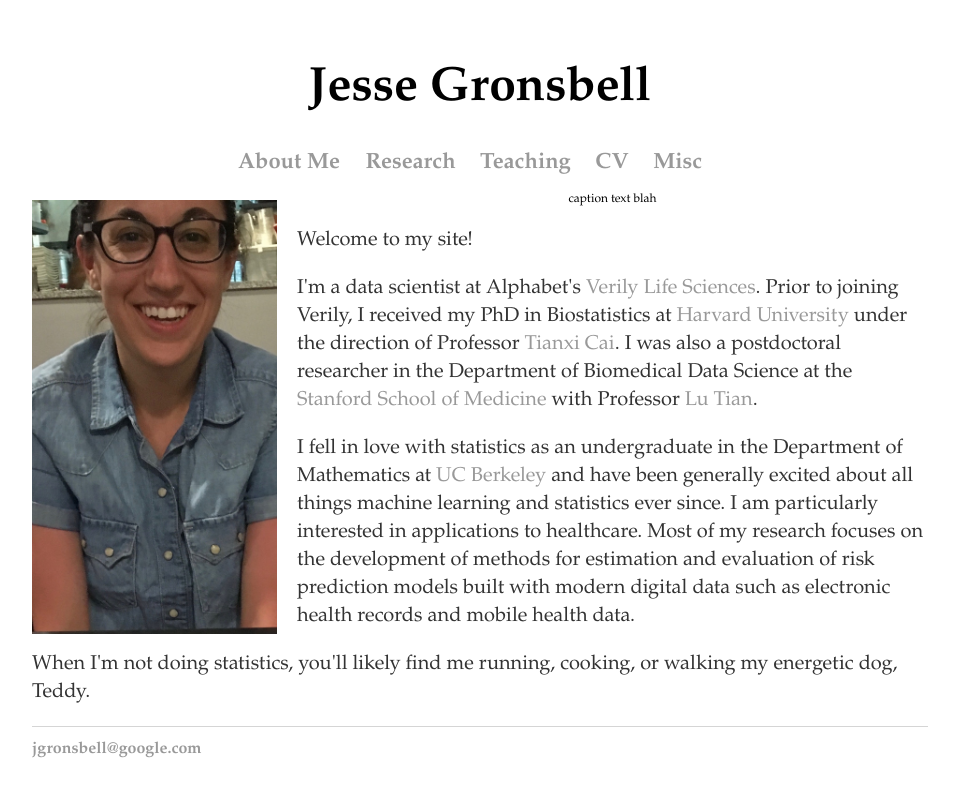
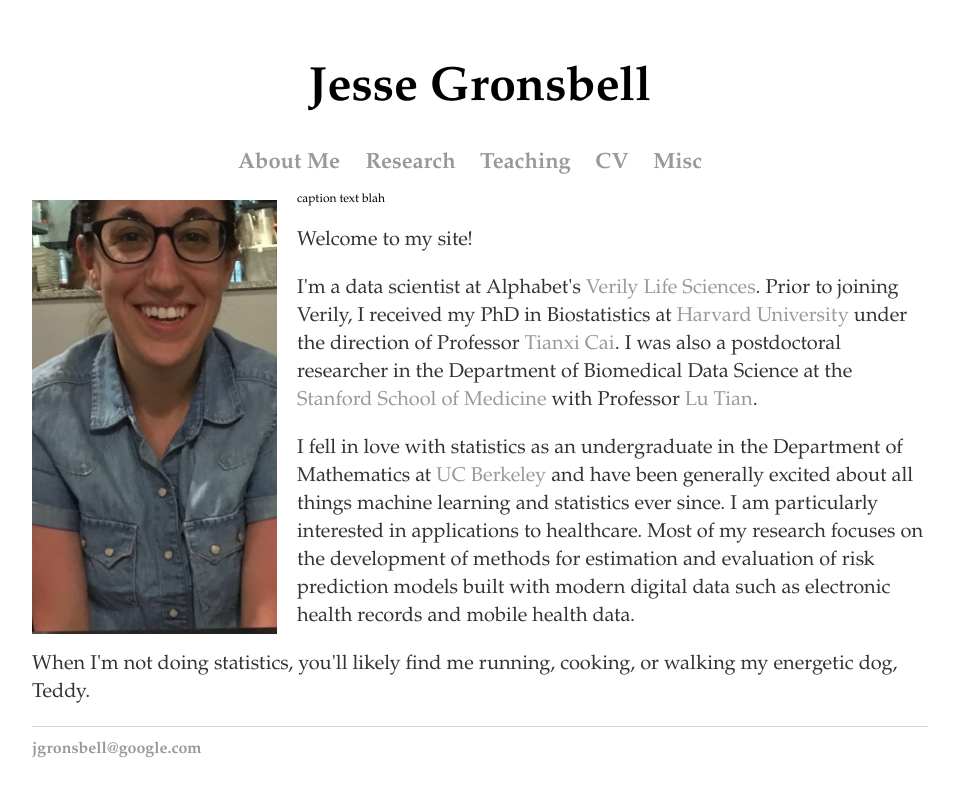
Before and after one commit to jgrons/old_website, a Jekyll site: the page built from index.html, in a window 1280 px wide. Shown: the top 797 px of the page, without its empty margins (160-1119 px from the left). Built offline with Jekyll 4.4.1, drawn with Linux system fonts in a browser that asks for light colours.

Commit message:
Update index.html

```diff
--- a/index.html
+++ b/index.html
@@ -6,7 +6,7 @@
 <div class="image">
  <img src="../pics/me_france.jpeg" HEIGHT="434" WIDTH="245" align="left" style="margin:8px 20px 0px 0px"
                   title="JG" alt="JG"/>
-<div class= "caption" style="font-size:12px; font-family: palatino", align="center">caption text blah</div>
+<div style="font-size:12px; font-family: palatino", align="bottom">caption text blah</div>
 </div>
 
 
```
